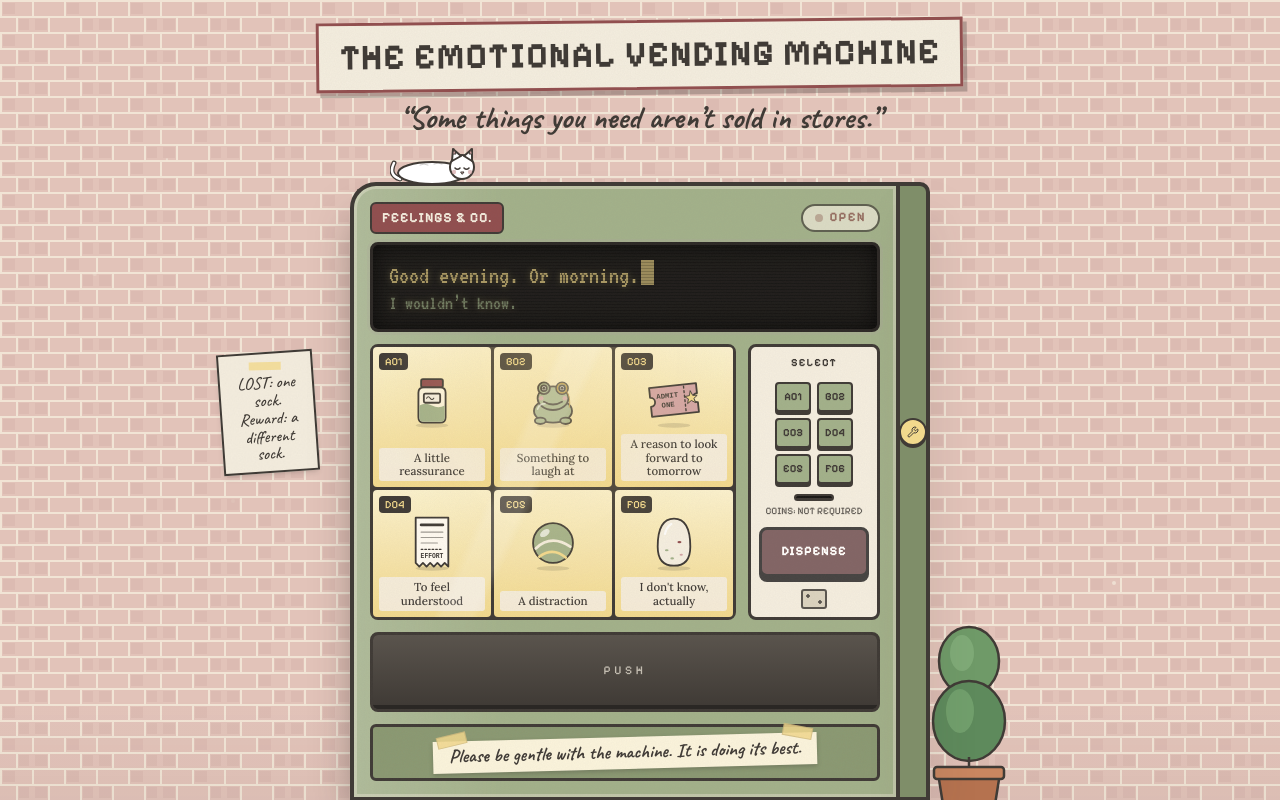
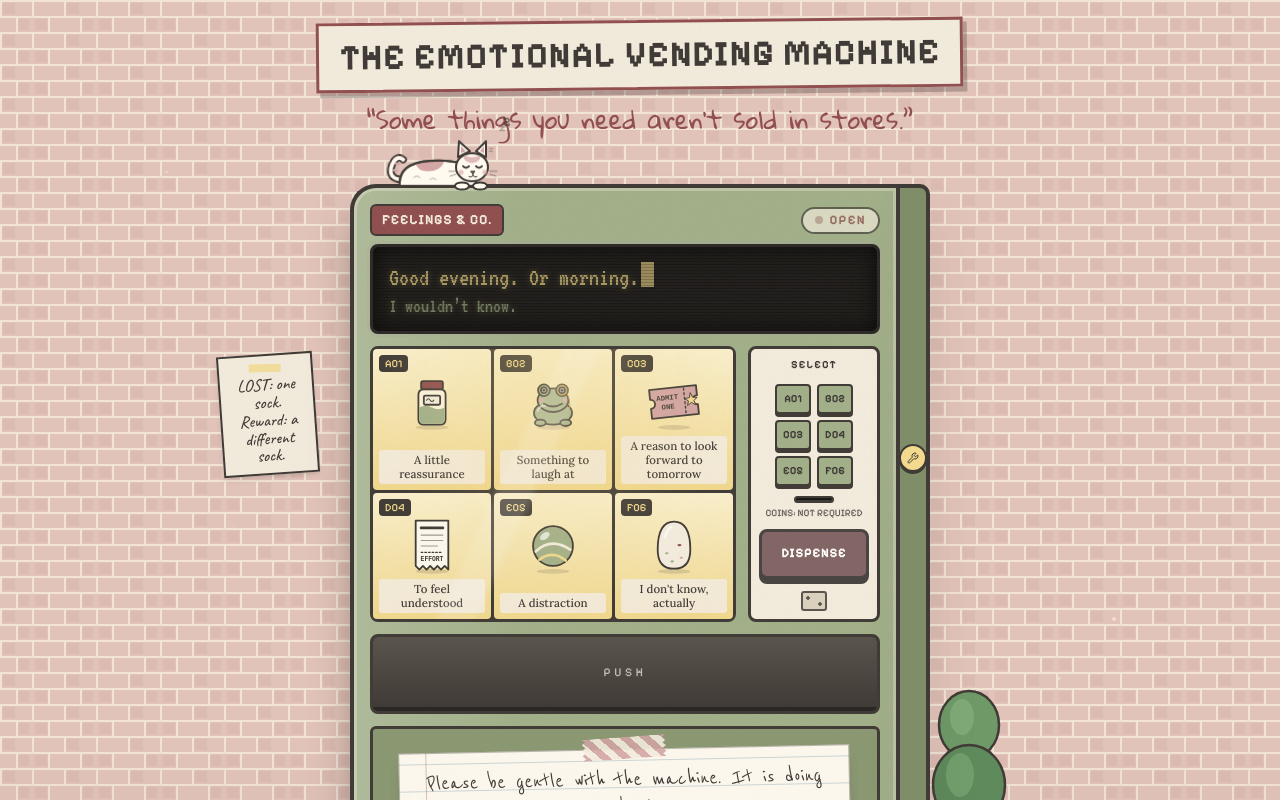
Before and after one commit to camilledaisy/vendingmachine, a React (Vite) app: page / in a window 1280 px wide. Shown: the top 800 px of the page. Built offline with nearby package versions, Linux system fonts and the light colour scheme.

Commit message:
Redesign cat (animated), tagline font, and taped note
Co-Authored-By: Claude Sonnet 5.5 <noreply@anthropic.com>
Claude-Session: https://claude.ai/code/session_017PaBnN8AfWxPJyBcQfRLgQ

```diff
--- a/index.html
+++ b/index.html
@@ -9,7 +9,7 @@
     <link rel="icon" type="image/svg+xml" href="/favicon.svg" />
     <link rel="preconnect" href="https://fonts.googleapis.com" />
     <link rel="preconnect" href="https://fonts.gstatic.com" crossorigin />
-    <link href="https://fonts.googleapis.com/css2?family=Caveat:wght@500;700&family=Lora:ital,wght@0,500;0,700;1,500&family=Pixelify+Sans:wght@500;700&family=VT323&display=swap" rel="stylesheet" />
+    <link href="https://fonts.googleapis.com/css2?family=Caveat:wght@500;700&family=Gloria+Hallelujah&family=Reenie+Beanie&family=Lora:ital,wght@0,500;0,700;1,500&family=Pixelify+Sans:wght@500;700&family=VT323&display=swap" rel="stylesheet" />
   </head>
   <body>
     <div id="root"></div>
--- a/src/App.tsx
+++ b/src/App.tsx
@@ -55,7 +55,7 @@ export default function App() {
           <h1 className="paper mx-auto inline-block max-w-[92vw] -rotate-[0.6deg] border-[3px] border-burgundy px-5 py-3 font-display text-[22px] font-bold leading-tight tracking-wide text-charcoal shadow-[4px_5px_0_rgba(64,59,54,.3)] sm:text-4xl md:text-[36px]">
             THE EMOTIONAL VENDING MACHINE
           </h1>
-          <p className="mt-3 font-hand text-[28px] font-bold leading-none text-charcoal md:text-[32px]">“Some things you need aren’t sold in stores.”</p>
+          <p className="mt-3 font-tagline text-[19px] leading-snug text-burgundy sm:text-[22px] md:text-[25px]">“Some things you need aren’t sold in stores.”</p>
         </header>
 
         <main className="relative z-10 px-3">
--- a/src/components/Scenery.tsx
+++ b/src/components/Scenery.tsx
@@ -1,19 +1,38 @@
 // Little illustrated bits of the street: the cat, a party hat, a topiary, a flyer.
 export const Cat = () => (
-  <svg viewBox="0 0 92 46" width="92" height="46" aria-hidden>
+  <svg viewBox="0 0 104 58" width="104" height="58" aria-hidden overflow="visible">
     <g stroke="#403B36" strokeWidth="2" strokeLinejoin="round" strokeLinecap="round">
-      <path d="M10 38 Q-2 34 4 22" fill="none" strokeWidth="5" stroke="#403B36" />
-      <path d="M10 38 Q-2 34 4 22" fill="none" strokeWidth="2.5" stroke="#fff" />
-      <ellipse cx="42" cy="32" rx="34" ry="11" fill="#fff" />
-      <circle cx="72" cy="26" r="12" fill="#fff" />
-      <path d="M62 20 L63 8 L71 15Z" fill="#fff" />
-      <path d="M82 20 L82 8 L74 15Z" fill="#fff" />
-      <path d="M64 8 L66 13 L63 13Z M81 8 L79 13 L82 13Z" fill="#D4A5A5" strokeWidth="1" />
-      <path d="M65 27 q2.5 2.5 5 0 M74 27 q2.5 2.5 5 0" fill="none" strokeWidth="1.6" />
-      <path d="M71 31 h3 l-1.5 2z" fill="#D4A5A5" strokeWidth="1" />
-      <circle cx="64" cy="31" r="2.2" fill="#D4A5A5" stroke="none" opacity=".7" />
-      <circle cx="80" cy="31" r="2.2" fill="#D4A5A5" stroke="none" opacity=".7" />
-      <path d="M30 24 q4 -2 8 0 M44 23 q4 -2 8 0" fill="none" strokeWidth="1" opacity=".25" />
+      <g className="cat-tail">
+        <path d="M14 46 Q-4 48 0 32 Q3 22 10 26" fill="none" stroke="#403B36" strokeWidth="7.5" />
+        <path d="M14 46 Q-4 48 0 32 Q3 22 10 26" fill="none" stroke="#FFFAF0" strokeWidth="3.8" />
+        <path d="M2 38 h4 M3 31 h4" stroke="#D4A5A5" strokeWidth="2" />
+      </g>
+      <g className="cat-breath">
+        <path d="M10 52 Q8 30 40 28 Q72 26 84 38 L86 52Z" fill="#FFFAF0" />
+        <path d="M26 31 Q40 27 54 29 Q50 38 38 38 Q28 38 26 31Z" fill="#D4A5A5" stroke="none" />
+        <path d="M24 44 q3 -3 6 0 M40 46 q3 -3 6 0" fill="none" strokeWidth="1.2" opacity=".28" />
+        <path d="M10 52 Q8 30 40 28 Q72 26 84 38 L86 52Z" fill="none" />
+      </g>
+      <g className="cat-head">
+        <g className="cat-ear"><path d="M68 24 L69 8 L80 18Z" fill="#FFFAF0" /><path d="M71 20 L71 13 L76 18Z" fill="#D4A5A5" strokeWidth="0" /></g>
+        <path d="M96 24 L96 8 L86 18Z" fill="#FFFAF0" />
+        <path d="M94 20 L94 13 L90 18Z" fill="#D4A5A5" strokeWidth="0" />
+        <ellipse cx="82" cy="34" rx="16" ry="14" fill="#FFFAF0" />
+        <path d="M74 22 Q82 26 90 22 Q92 28 82 30 Q72 28 74 22Z" fill="#D4A5A5" stroke="none" opacity=".75" />
+        <path d="M73 33 q3 3 6 0 M86 33 q3 3 6 0" fill="none" strokeWidth="1.8" />
+        <path d="M81 38 h4 l-2 2.5z" fill="#914F4F" strokeWidth="1" />
+        <path d="M83 40.5 v2 q-2 2 -4 1 M83 42.5 q2 2 4 1" fill="none" strokeWidth="1" />
+        <path d="M66 38 h-7 M66 41 l-6 2 M100 38 h7 M100 41 l6 2" fill="none" strokeWidth="1" opacity=".5" />
+        <circle cx="71" cy="39" r="2.6" fill="#D4A5A5" stroke="none" opacity=".6" />
+        <circle cx="95" cy="39" r="2.6" fill="#D4A5A5" stroke="none" opacity=".6" />
+      </g>
+      <ellipse cx="72" cy="52" rx="7" ry="3.6" fill="#FFFAF0" />
+      <ellipse cx="90" cy="52" rx="7" ry="3.6" fill="#FFFAF0" />
+    </g>
+    <g fill="#403B36" fontFamily="'Pixelify Sans',monospace" fontWeight="700" stroke="none">
+      <text className="cat-z" x="98" y="14" fontSize="9">z</text>
+      <text className="cat-z cat-z2" x="104" y="6" fontSize="11">z</text>
+      <text className="cat-z cat-z3" x="110" y="-4" fontSize="13">Z</text>
     </g>
   </svg>
 )
--- a/src/components/VendingMachine.tsx
+++ b/src/components/VendingMachine.tsx
@@ -174,7 +174,7 @@ export function VendingMachine({ owned, favs, reduced, birthday, onCollect, onTo
       onClick={(e) => !(e.target as HTMLElement).closest('button,a') && wake()}
     >
       <button
-        className="absolute -top-[41px] left-6 z-10 cursor-pointer md:left-10"
+        className="absolute -top-[50px] left-6 z-10 cursor-pointer md:left-10"
         aria-label="A sleeping cat"
         onClick={() => say('The cat is not part of the inventory.', 'Please do not ask. It has been tried.')}
       >
@@ -262,11 +262,11 @@ export function VendingMachine({ owned, favs, reduced, birthday, onCollect, onTo
           </div>
 
           {/* kick plate with the note */}
-          <div className="kick mt-3 flex items-center justify-center rounded-md border-[3px] border-charcoal px-3 py-2.5">
-            <p className="note relative max-w-[94%] rotate-[-1.5deg] px-4 py-1.5 text-center font-hand text-[19px] font-bold leading-[1.05] text-charcoal">
-              <span className="tape left-1 -rotate-12" aria-hidden />
-              <span className="tape right-1 rotate-12" aria-hidden />
+          <div className="kick mt-3 flex items-center justify-center rounded-md border-[3px] border-charcoal px-3 pb-3 pt-5">
+            <p className="note relative max-w-[94%] rotate-[-1.2deg] px-5 pb-2 pt-4 text-center font-scrawl text-[25px] leading-[1.1] text-charcoal">
+              <span className="washi" aria-hidden />
               Please be gentle with the machine. It is doing its best.
+              <span className="note-heart" aria-hidden>♥</span>
             </p>
           </div>
         </div>
--- a/src/index.css
+++ b/src/index.css
@@ -116,8 +116,22 @@ body {
   .tray { box-shadow: inset 0 8px 14px rgba(0,0,0,.6); }
   .tray-flap { background: linear-gradient(#5a544d, #403B36); border-bottom: 4px solid #2a2724; border-radius: 4px; backface-visibility: hidden; }
   .kick { background: #8B9A72; background-image: var(--noise); }
-  .note { background: #FBF4DC; box-shadow: 0 2px 4px rgba(64,59,54,.3); }
-  .tape { position: absolute; top: -7px; width: 30px; height: 12px; background: rgba(242,217,141,.85); border: 1px solid rgba(64,59,54,.15); }
+  /* a ruled index card held up with washi tape */
+  .note {
+    background-color: #FFFAF0;
+    background-image: linear-gradient(to right, transparent 26px, rgba(145,79,79,.35) 26px, rgba(145,79,79,.35) 27px, transparent 27px),
+      repeating-linear-gradient(to bottom, transparent 0 25px, rgba(115,152,170,.35) 25px 26px);
+    background-position: 0 0, 0 12px;
+    border: 1.5px solid rgba(64,59,54,.35);
+    box-shadow: 0 3px 0 rgba(64,59,54,.18), 0 8px 14px -6px rgba(64,59,54,.45);
+  }
+  .washi {
+    position: absolute; top: -13px; left: 50%; width: 84px; height: 22px; transform: translateX(-50%) rotate(-3deg);
+    background: repeating-linear-gradient(45deg, rgba(212,165,165,.88) 0 7px, rgba(245,238,223,.9) 7px 14px);
+    clip-path: polygon(0 0, 4% 12%, 0 25%, 4% 38%, 0 50%, 4% 62%, 0 75%, 4% 88%, 0 100%, 100% 100%, 96% 88%, 100% 75%, 96% 62%, 100% 50%, 96% 38%, 100% 25%, 96% 12%, 100% 0);
+    box-shadow: 0 1px 2px rgba(64,59,54,.3);
+  }
+  .note-heart { position: absolute; right: 8px; bottom: 2px; font-size: 14px; color: #914F4F; transform: rotate(12deg); font-family: sans-serif; }
   .maint { box-shadow: 0 2px 0 #403B36; }
 
   /* shelf */
@@ -131,10 +145,22 @@ body {
 }
 
 .dust { position: absolute; border-radius: 50%; background: #F5EEDF; opacity: 0; animation: drift linear infinite; }
+.cat-tail { transform-box: fill-box; transform-origin: 100% 100%; animation: tail 3.8s ease-in-out infinite; }
+.cat-breath { transform-box: fill-box; transform-origin: 50% 100%; animation: breathe 4.2s ease-in-out infinite; }
+.cat-head { animation: nod 4.2s ease-in-out infinite; }
+.cat-ear { transform-box: fill-box; transform-origin: 50% 100%; animation: twitch 8s ease-in-out infinite; }
+.cat-z { opacity: 0; animation: zz 5s ease-in infinite; }
+.cat-z2 { animation-delay: 1.2s; }
+.cat-z3 { animation-delay: 2.4s; }
 .float { animation: float 4s ease-in-out infinite; }
 .bob { display: inline-block; animation: float 1.6s ease-in-out infinite; }
 .shake { animation: shake .5s linear 3; }
 
+@keyframes tail { 0%,100% { transform: rotate(-7deg) } 50% { transform: rotate(9deg) } }
+@keyframes breathe { 0%,100% { transform: scale(1,1) } 50% { transform: scale(1.01,1.06) } }
+@keyframes nod { 0%,100% { transform: translateY(0) } 50% { transform: translateY(-1px) } }
+@keyframes twitch { 0%,90%,100% { transform: rotate(0) } 93% { transform: rotate(-14deg) } 96% { transform: rotate(3deg) } }
+@keyframes zz { 0% { opacity: 0; transform: translate(0,4px) } 25% { opacity: .85 } 70% { opacity: .6 } 100% { opacity: 0; transform: translate(6px,-12px) } }
 @keyframes drift { 0% { transform: translate(0,0); opacity: 0 } 15% { opacity: .75 } 85% { opacity: .6 } 100% { transform: translate(40px,-120px); opacity: 0 } }
 @keyframes float { 0%,100% { transform: translateY(0) } 50% { transform: translateY(-5px) } }
 @keyframes glow { 0%,100% { opacity: 1 } 50% { opacity: .35 } }
--- a/tailwind.config.js
+++ b/tailwind.config.js
@@ -15,6 +15,8 @@ export default {
         display: ['"Pixelify Sans"', 'ui-monospace', 'monospace'],
         lcd: ['VT323', 'ui-monospace', 'monospace'],
         hand: ['Caveat', 'cursive'],
+        tagline: ['"Gloria Hallelujah"', 'Caveat', 'cursive'],
+        scrawl: ['"Reenie Beanie"', 'Caveat', 'cursive'],
         serif: ['Lora', 'Georgia', 'serif'],
       },
     },
```
